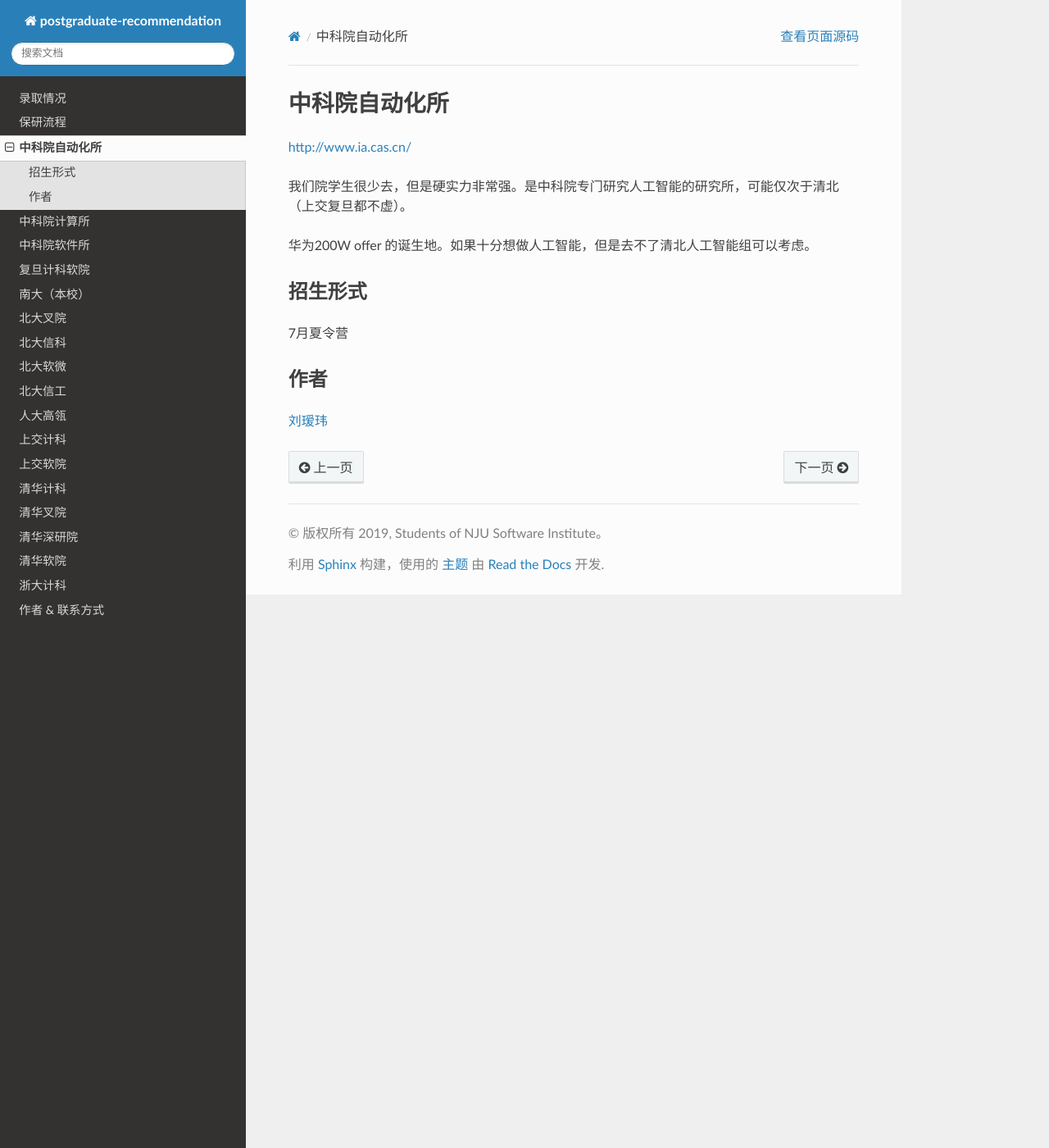
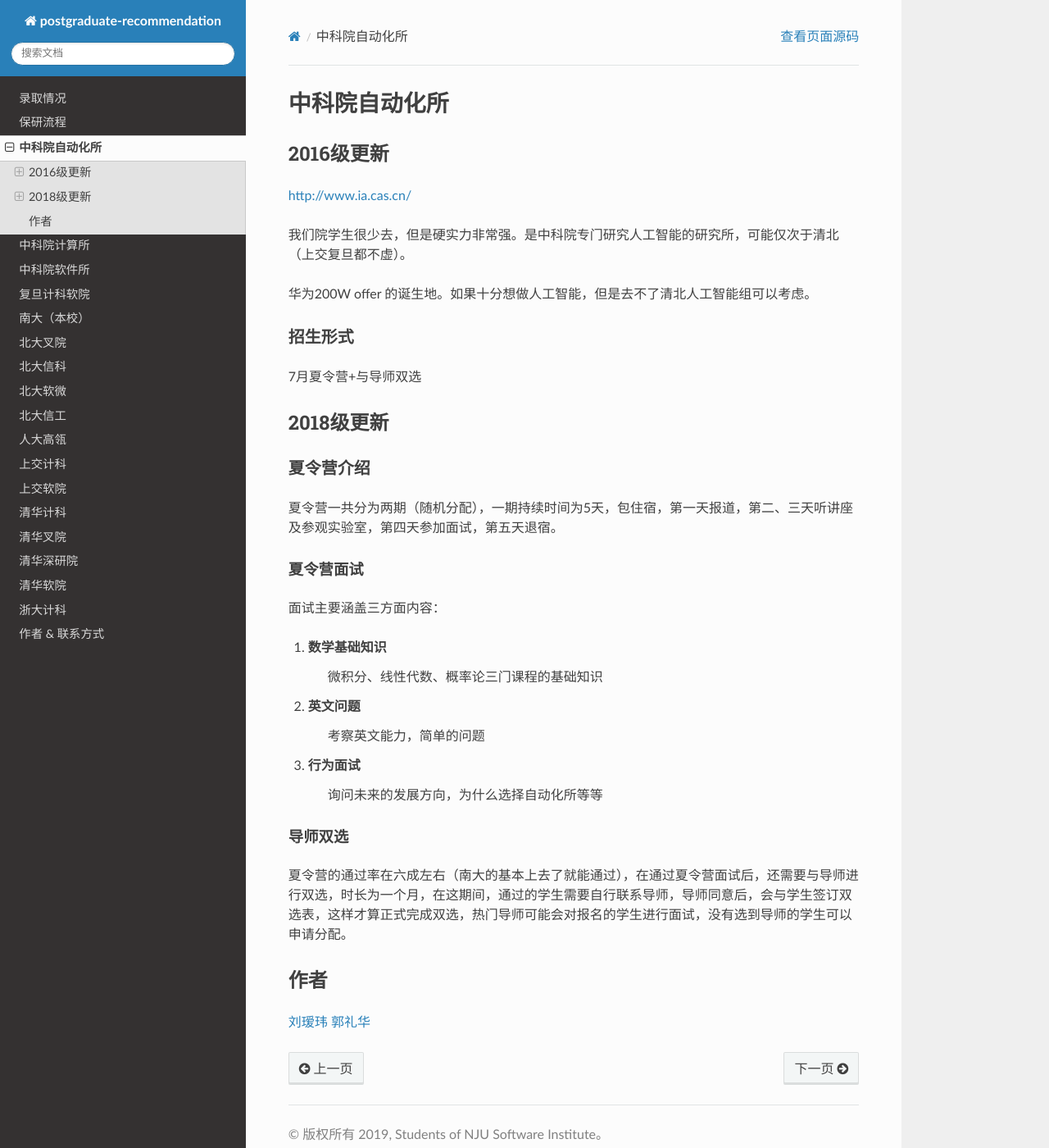
Before and after one commit to NJU-SE-15-share-review/postgraduate-recommendation, a Sphinx documentation site: the page built from source/schools/cas/ia.rst, in a window 1280 px wide and 1400 px high. Shown: the whole window at 82% size. Built offline with Sphinx 7.4.7 and the Read the Docs theme 2.0.0, drawn with Linux system fonts in a browser that asks for light colours.

Commit message:
18级郭礼华更新自动化所及清华叉院相关信息 (#37)

```diff
--- a/source/schools/cas/ia.rst
+++ b/source/schools/cas/ia.rst
@@ -1,5 +1,8 @@
 中科院自动化所
 =====================================
+
+2016级更新
+--------------------------------------
 
 http://www.ia.cas.cn/
 
@@ -8,10 +11,36 @@ http://www.ia.cas.cn/
 华为200W offer 的诞生地。如果十分想做人工智能，但是去不了清北人工智能组可以考虑。
 
 招生形式
+^^^^^^^^^^^^^^^^^^^^^^^^^^^^^^^^^^^^^^
+
+7月夏令营+与导师双选
+
+2018级更新
 --------------------------------------
 
-7月夏令营
+夏令营介绍
+^^^^^^^^^^^^^^^^^^^^^^^^^^^^^^^^^^^^^^
+
+夏令营一共分为两期（随机分配），一期持续时间为5天，包住宿，第一天报道，第二、三天听讲座及参观实验室，第四天参加面试，第五天退宿。
+
+
+夏令营面试
+>>>>>>>>>>>>>>>>>>>>>>>>>>>>>>>>>>>>>>
+
+面试主要涵盖三方面内容：
+
+1. 数学基础知识
+    微积分、线性代数、概率论三门课程的基础知识
+#. 英文问题
+    考察英文能力，简单的问题
+#. 行为面试
+    询问未来的发展方向，为什么选择自动化所等等
+
+导师双选
+>>>>>>>>>>>>>>>>>>>>>>>>>>>>>>>>>>>>>>
+
+夏令营的通过率在六成左右（南大的基本上去了就能通过），在通过夏令营面试后，还需要与导师进行双选，时长为一个月，在这期间，通过的学生需要自行联系导师，导师同意后，会与学生签订双选表，这样才算正式完成双选，热门导师可能会对报名的学生进行面试，没有选到导师的学生可以申请分配。
 
 作者
 --------------------------------------
-:ref:`authors:刘瑷玮`
+:ref:`authors:刘瑷玮` :ref:`authors:郭礼华`
```
Also changed, not shown: source/authors.rst (+7 -0 lines), source/schools/thu/iiis.rst (+27 -2 lines).
